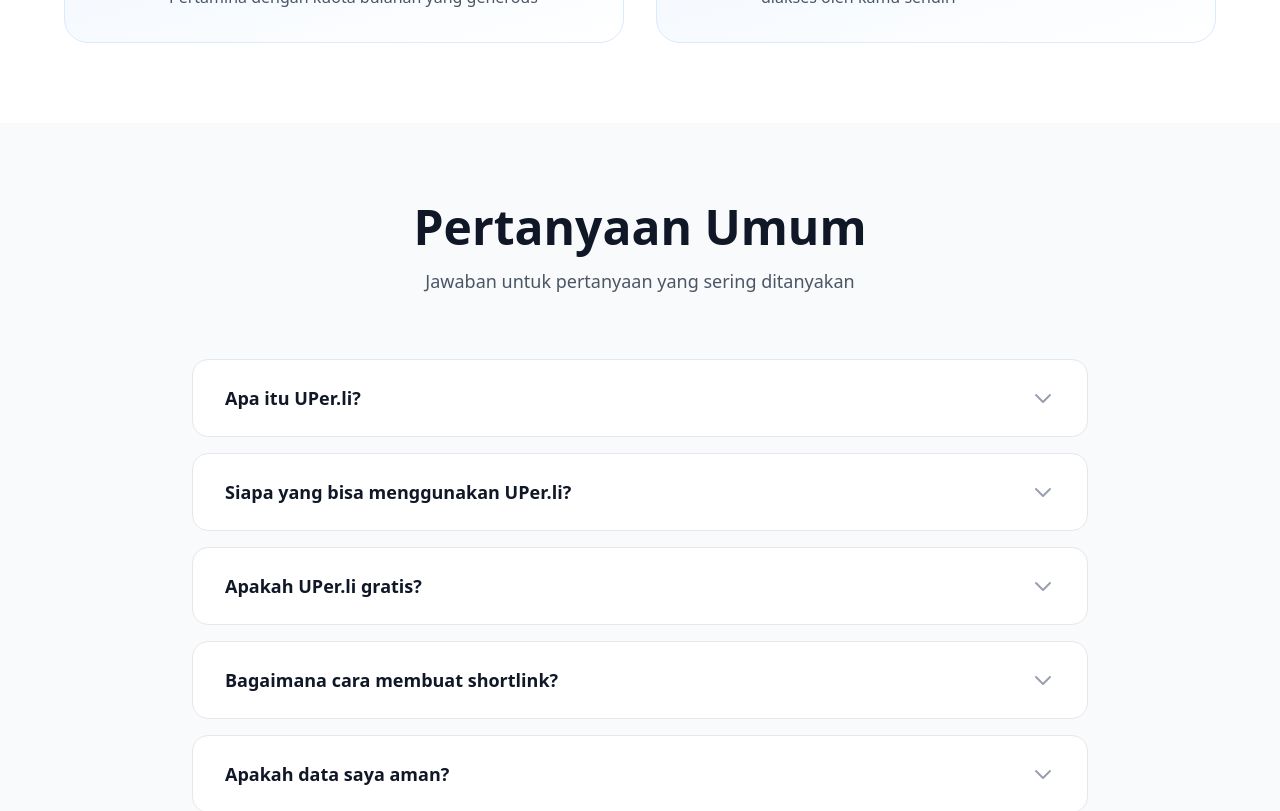
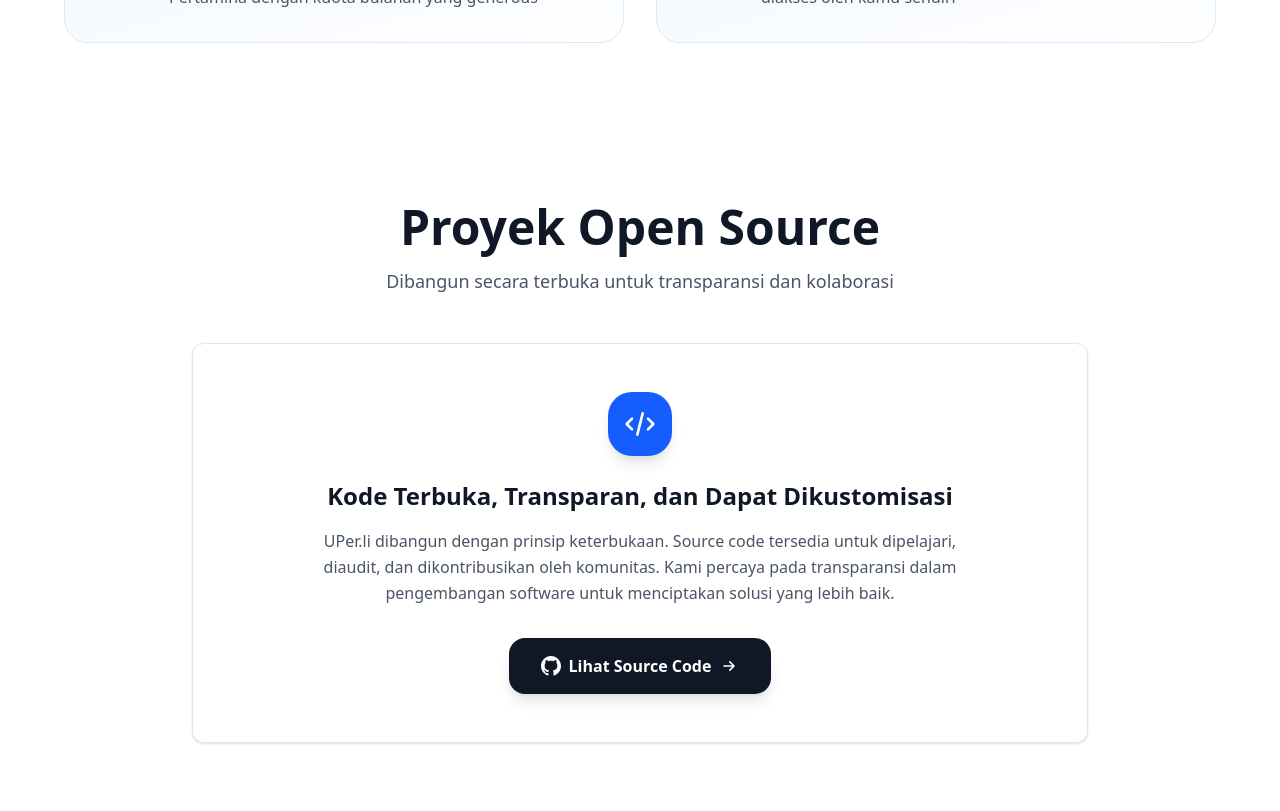
Before and after one commit to rayhandestian/uper-li, a Next.js app: page / in a window 1280 px wide. Shown: the part 2580-3391 px from the top of the page. Built offline with nearby package versions, Linux system fonts and the light colour scheme; no server answers.

Commit message:
feat(home): add open source showcase section

```diff
--- a/src/app/page.tsx
+++ b/src/app/page.tsx
@@ -422,6 +422,57 @@
         </div>
       </section>
 
+      {/* Open Source Section */}
+      <section className="py-20 px-4 sm:px-6 bg-white">
+        <div className="max-w-4xl mx-auto">
+          <div className="text-center mb-12 slide-up">
+            <h2 className="text-3xl sm:text-4xl lg:text-5xl font-bold text-gray-900 mb-4">
+              Proyek Open Source
+            </h2>
+            <p className="text-lg text-gray-600 max-w-2xl mx-auto">
+              Dibangun secara terbuka untuk transparansi dan kolaborasi
+            </p>
+          </div>
+
+          <div className="card p-8 md:p-12 bg-gradient-to-br from-gray-50 to-white border-2 border-gray-100">
+            <div className="flex flex-col items-center text-center">
+              {/* Icon */}
+              <div className="w-16 h-16 bg-blue-600 rounded-2xl flex items-center justify-center mb-6 shadow-lg">
+                <svg className="w-8 h-8 text-white" fill="none" stroke="currentColor" viewBox="0 0 24 24">
+                  <path strokeLinecap="round" strokeLinejoin="round" strokeWidth={2} d="M10 20l4-16m4 4l4 4-4 4M6 16l-4-4 4-4" />
+                </svg>
+              </div>
+
+              {/* Content */}
+              <h3 className="text-2xl font-semibold text-gray-900 mb-4">
+                Kode Terbuka, Transparan, dan Dapat Dikustomisasi
+              </h3>
+              <p className="text-gray-600 leading-relaxed mb-8 max-w-2xl">
+                UPer.li dibangun dengan prinsip keterbukaan. Source code tersedia untuk dipelajari,
+                diaudit, dan dikontribusikan oleh komunitas. Kami percaya pada transparansi dalam
+                pengembangan software untuk menciptakan solusi yang lebih baik.
+              </p>
+
+              {/* CTA Button */}
+              <a
+                href="https://uper.li/source"
+                target="_blank"
+                rel="noopener noreferrer"
+                className="group inline-flex items-center justify-center px-8 py-4 text-base font-semibold text-white bg-gray-900 rounded-xl hover:bg-gray-800 focus:outline-none focus:ring-2 focus:ring-offset-2 focus:ring-gray-900 transition-all duration-200 shadow-lg hover:shadow-xl hover:-translate-y-0.5"
+              >
+                <svg className="w-5 h-5 mr-2" fill="currentColor" viewBox="0 0 24 24">
+                  <path d="M12 0c-6.626 0-12 5.373-12 12 0 5.302 3.438 9.8 8.207 11.387.599.111.793-.261.793-.577v-2.234c-3.338.726-4.033-1.416-4.033-1.416-.546-1.387-1.333-1.756-1.333-1.756-1.089-.745.083-.729.083-.729 1.205.084 1.839 1.237 1.839 1.237 1.07 1.834 2.807 1.304 3.492.997.107-.775.418-1.305.762-1.604-2.665-.305-5.467-1.334-5.467-5.931 0-1.311.469-2.381 1.236-3.221-.124-.303-.535-1.524.117-3.176 0 0 1.008-.322 3.301 1.23.957-.266 1.983-.399 3.003-.404 1.02.005 2.047.138 3.006.404 2.291-1.552 3.297-1.23 3.297-1.23.653 1.653.242 2.874.118 3.176.77.84 1.235 1.911 1.235 3.221 0 4.609-2.807 5.624-5.479 5.921.43.372.823 1.102.823 2.222v3.293c0 .319.192.694.801.576 4.765-1.589 8.199-6.086 8.199-11.386 0-6.627-5.373-12-12-12z" />
+                </svg>
+                <span>Lihat Source Code</span>
+                <svg className="ml-2 w-5 h-5 group-hover:translate-x-1 transition-transform" fill="none" stroke="currentColor" viewBox="0 0 24 24">
+                  <path strokeLinecap="round" strokeLinejoin="round" strokeWidth={2} d="M13 7l5 5m0 0l-5 5m5-5H6" />
+                </svg>
+              </a>
+            </div>
+          </div>
+        </div>
+      </section>
+
       {/* FAQ Section */}
       <section className="py-20 px-4 sm:px-6 bg-gray-50">
         <div className="max-w-4xl mx-auto">
```
